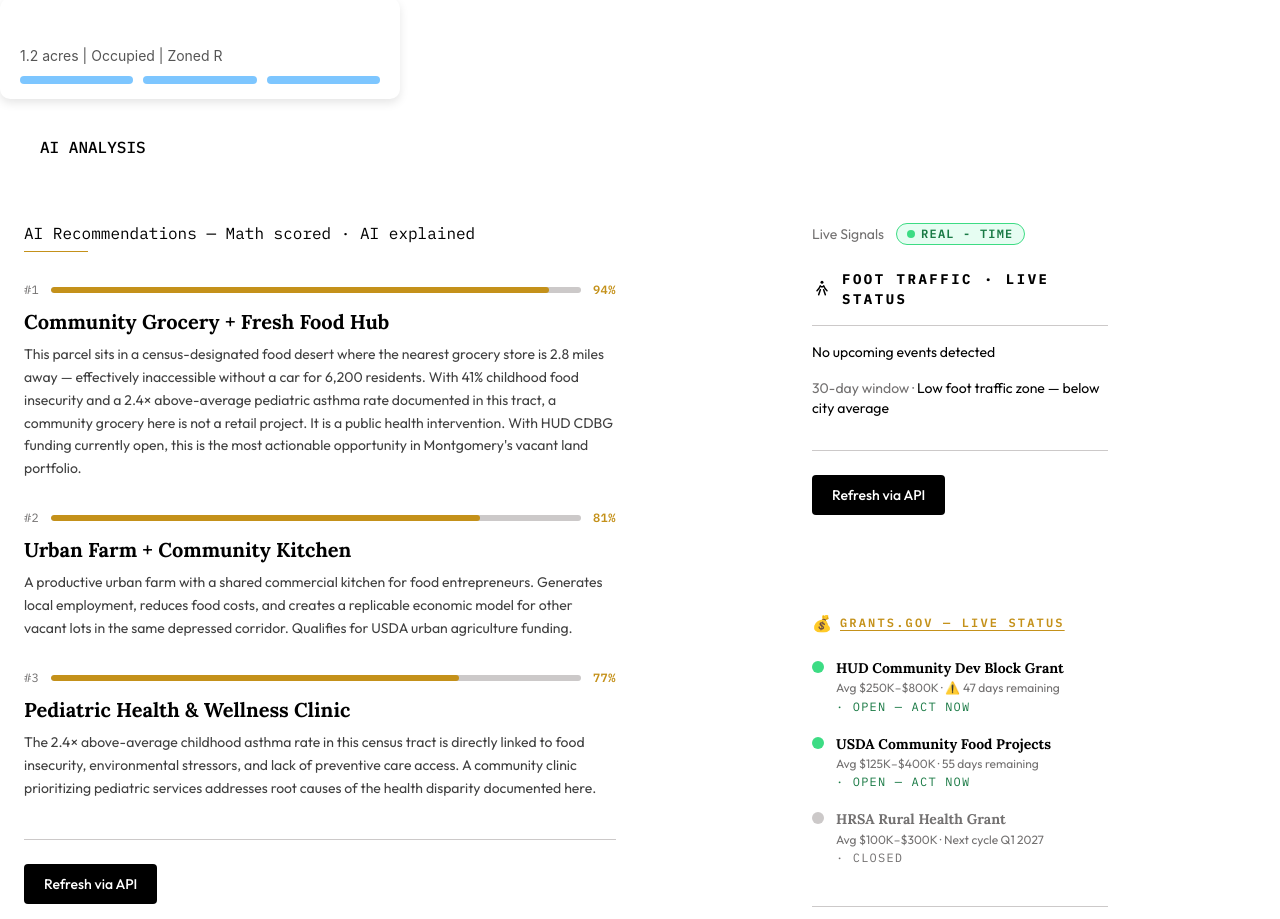
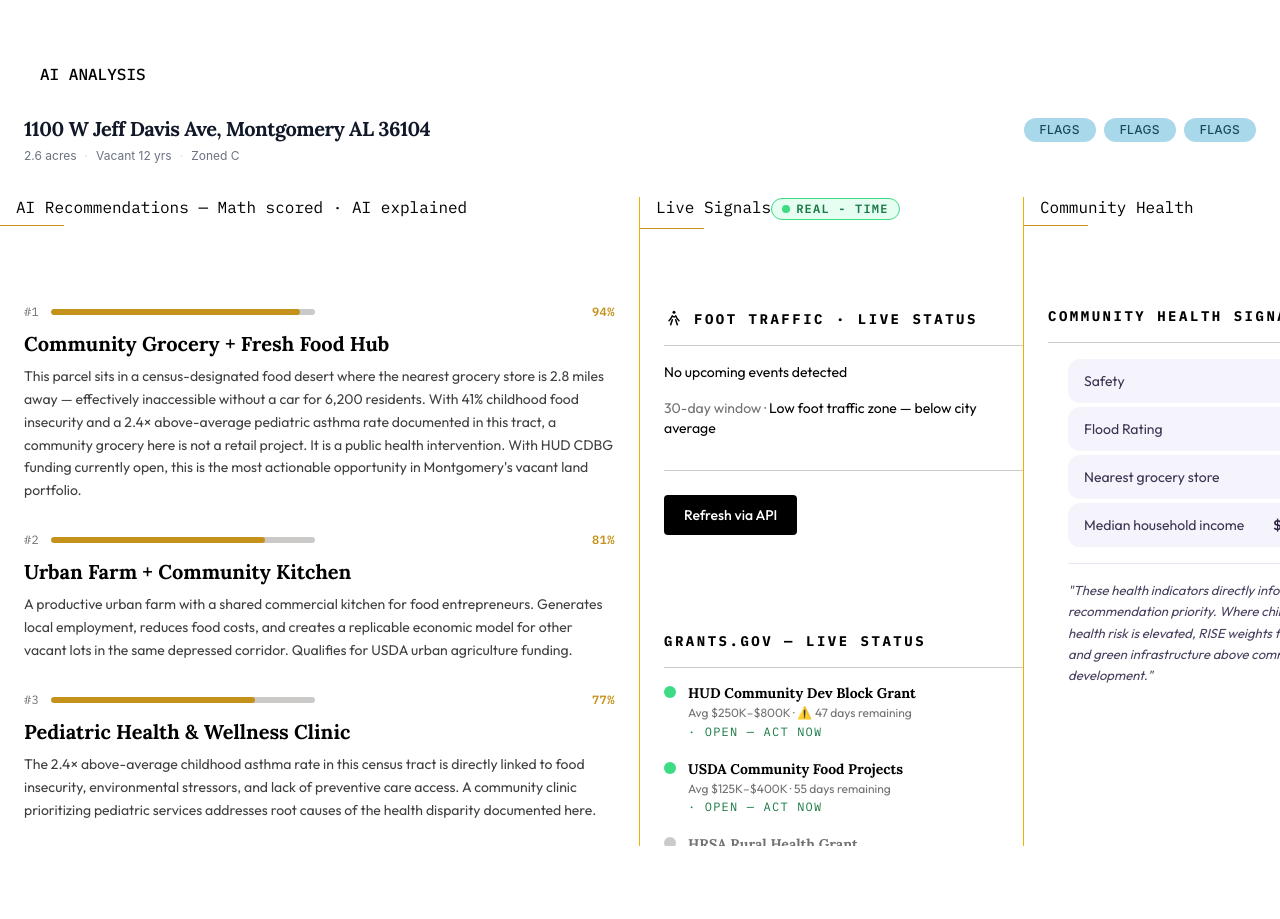
Before and after one commit to revyrob/RAG-AI-Frontend, a React (Vite) app: page / in a window 1280 px wide. Shown: the part 873-1792 px from the top of the page. After the commit the page ends 1719 px from the top, so only its background shows below. Built offline with nearby package versions, Linux system fonts and the light colour scheme.

Commit message:
the two sections are updates

```diff
--- a/src/App.tsx
+++ b/src/App.tsx
@@ -1,32 +1,15 @@
 
 import './App.css'
 import Header from './components/Header'
-import PropertyCard from './components/PropertyCard';
 import BreakDown from './sections/BreakDown'
 import ParcelAnalyzeSection from './sections/ParcelAnalyzeSection'
 
 function App() {
-  // Tableau de propriétés
-  const properties = [
-    {
-      address: "1100 W Jeff Davis Ave, Montgomery AL 36104",
-      details: "2.6 acres | Vacant 12 yrs | Zoned C",
-    },
-    {
-      address: "123 Main St, Example City",
-      details: "1.2 acres | Occupied | Zoned R",
-    },
-    {
-      address: "456 Oak Rd, Sample Town",
-      details: "3.5 acres | Vacant 5 yrs | Zoned I",
-    },
-  ];
 
   return (
     <>
-      <Header/>
+    <Header/>
      <ParcelAnalyzeSection/>
-     <PropertyCard address={properties[1].address} details={properties[1].details}/>
      <BreakDown/>
 </>
   )
--- a/src/components/AiRecommendations.tsx
+++ b/src/components/AiRecommendations.tsx
@@ -36,7 +36,7 @@ const DEFAULT_DATA: Recommendation[] = [
 
 function ScoreBar({ score, animate }: { score: number; animate: boolean }) {
   return (
-    <div className="relative h-1.5 w-full rounded-full overflow-hidden" style={{ backgroundColor: "#CCC9C9" }}>
+    <div className="relative h-1.5 w-[50%] rounded-full overflow-hidden" style={{ backgroundColor: "#CCC9C9" }}>
       <div
         className="absolute inset-y-0 left-0 rounded-full transition-all duration-700 ease-out"
         style={{
@@ -176,8 +176,8 @@ export default function AiRecommendations() {
 
       <div className=" bg-white flex items-start justify-center px-6 py-12">
         <div className="">
-
-          {/* Header */}
+{/*
+          Header
           <div className="mb-8">
 
             <h1
@@ -190,7 +190,7 @@ export default function AiRecommendations() {
               className="mt-2 h-px w-16"
               style={{ backgroundColor: "#C4911A" }}
             />
-          </div>
+          </div> */}
 
           {/* Cards */}
           <div className="flex flex-col gap-8">
--- a/src/components/CommunityHealth.tsx
+++ b/src/components/CommunityHealth.tsx
@@ -1,4 +1,3 @@
-import { Heart } from "lucide-react";
 import { useEffect } from "react";
 
 
@@ -28,39 +27,40 @@ export default function CommunityHealth() {
   }, []);
 
   return (
-    <div className="min-h-screen bg-gray-100 flex items-center justify-center p-6">
+    <div className="flex flex-col pl-6 py-12">
+
       <div
-        className="bg-white rounded-2xl shadow-md overflow-hidden"
+        className=" "
         style={{ width: "320px", fontFamily: bodyFont }}
       >
         {/* Header bar */}
-        <div
-          className="px-5 pt-4 pb-1"
-          style={{ borderBottom: "none" }}
-        >
-          <p
-            className="text-xs font-semibold tracking-widest uppercase"
-            style={{ color: "#9b8fc7", letterSpacing: "0.12em", fontFamily: monoFont }}
+       {/* ── Section title ── */}
+          <div
+            className="flex items-center gap-2.5 mb-4"
+            style={{
+
+              transition: "opacity 0.4s ease, transform 0.4s ease",
+              transitionDelay: "80ms",
+
+            }}
           >
-            Health Equity
-          </p>
-        </div>
 
-        {/* Title row */}
-        <div className="flex items-center gap-2 px-5 pt-2 pb-4">
-          <Heart
-            size={16}
-            fill="#7c6bb0"
-            stroke="#7c6bb0"
-            strokeWidth={1.5}
+            <h2
+              className="text-sm font-bold tracking-[0.18em] uppercase"
+              style={{
+                fontFamily: "'IBM Plex Mono', monospace",
+                color: "#000000",
+              }}
+            >
+              Community Health Signals
+            </h2>
+          </div>
+
+          {/* ── Divider ── */}
+          <div
+            className="mb-4 h-px"
+            style={{ backgroundColor: "#CCC9C9",  transition: "opacity 0.4s ease", transitionDelay: "140ms" }}
           />
-          <h2
-            className="text-sm font-bold tracking-widest uppercase"
-            style={{ color: "#2d2440", letterSpacing: "0.13em", fontFamily: monoFont }}
-          >
-            Community Health Signals
-          </h2>
-        </div>
 
         {/* Signal rows */}
         <div className="px-5 pb-4 flex flex-col gap-1">
--- a/src/components/FootTraffic.tsx
+++ b/src/components/FootTraffic.tsx
@@ -16,22 +16,7 @@ const DEFAULT_DATA: FootTrafficData = {
   trafficSummary: "Low foot traffic zone — below city average",
 };
 
-// ─── Pulsing dot ─────────────────────────────────────────────────────────────
 
-function PulseDot() {
-  return (
-    <span className="relative flex h-2 w-2">
-      <span
-        className="animate-ping absolute inline-flex h-full w-full rounded-full opacity-60"
-        style={{ backgroundColor: "#3DDC84" }}
-      />
-      <span
-        className="relative inline-flex rounded-full h-2 w-2"
-        style={{ backgroundColor: "#3DDC84" }}
-      />
-    </span>
-  );
-}
 
 // ─── Foot Traffic SVG icon ────────────────────────────────────────────────────
 
@@ -113,41 +98,10 @@ export default function FootTraffic() {
 
       `}</style>
 
-      <div className=" bg-white flex items-start justify-center px-6 py-12">
-        <div className="w-[50%] ">
+      <div className=" bg-white flex pl-6  py-12">
+        <div className="">
 
-          {/* ── Live Signals badge row ── */}
-          <div
-            className="flex items-center gap-3 mb-6"
-            style={{
-              opacity: visible ? 1 : 0,
-              transition: "opacity 0.4s ease",
-              transitionDelay: "0ms",
-            }}
-          >
-            <span
-              className="text-sm"
-              style={{
-                fontFamily: "'Outfit', sans-serif",
-                color: "#737171",
-              }}
-            >
-              Live Signals
-            </span>
 
-            <span
-              className="inline-flex items-center gap-1.5 px-2.5 py-0.5 rounded-full text-xs font-semibold tracking-widest"
-              style={{
-                fontFamily: "'IBM Plex Mono', monospace",
-                backgroundColor: "#e6fdf2",
-                color: "#1a7a45",
-                border: "1px solid #3DDC84",
-              }}
-            >
-              <PulseDot />
-              REAL - TIME
-            </span>
-          </div>
 
           {/* ── Section title ── */}
           <div
--- a/src/components/Grants.tsx
+++ b/src/components/Grants.tsx
@@ -215,31 +215,39 @@ export default function Grants() {
         @import url('https://fonts.googleapis.com/css2?family=IBM+Plex+Mono:wght@400;600&family=Lora:wght@700&family=Outfit:wght@400;500&display=swap');
       `}</style>
 
-      <div className=" bg-white flex items-start justify-center px-6 py-12">
-        <div className="w-[50%] ">
+      <div className=" bg-white pl-6  py-12">
+        <div className="">
 
           {/* ── Header ── */}
+          {/* ── Section title ── */}
           <div
-            className="flex items-center gap-2 mb-6"
+            className="flex items-center gap-2.5 mb-4"
             style={{
-              opacity: visible ? 1 : 0,
-              transition: "opacity 0.4s ease",
+
+              transition: "opacity 0.4s ease, transform 0.4s ease",
+              transitionDelay: "80ms",
+
             }}
           >
-            <span style={{ fontSize: 16 }}>💰</span>
+
             <h2
-              className="text-xs font-semibold tracking-[0.18em] uppercase"
+              className="text-sm font-bold tracking-[0.18em] uppercase"
               style={{
                 fontFamily: "'IBM Plex Mono', monospace",
-                color: "#C4911A",
-                textDecoration: "underline",
-                textUnderlineOffset: "3px",
-                textDecorationColor: "#C4911A",
+                color: "#000000",
               }}
             >
-              Grants.gov — Live Status
+             Grants.gov — Live Status
             </h2>
           </div>
+
+          {/* ── Divider ── */}
+          <div
+            className="mb-4 h-px"
+            style={{ backgroundColor: "#CCC9C9",  transition: "opacity 0.4s ease", transitionDelay: "140ms" }}
+          />
+
+
 
           {/* ── Grant list ── */}
           <div className="flex flex-col gap-5">
--- /dev/null
+++ b/src/components/PropertyHeader.tsx
@@ -0,0 +1,60 @@
+import { useEffect } from "react";
+
+interface PropertyHeaderProps {
+  address?: string;
+  city?: string;
+  acres?: number;
+  vacantYears?: number;
+  zoning?: string;
+  flags?: string[];
+}
+
+export default function PropertyHeader({
+  address = "1100 W Jeff Davis Ave",
+  city = "Montgomery AL 36104",
+  acres = 2.6,
+  vacantYears = 12,
+  zoning = "C",
+  flags = ["FLAGS", "FLAGS", "FLAGS"],
+}: PropertyHeaderProps) {
+  useEffect(() => {
+    const link = document.createElement("link");
+    link.href = "https://fonts.googleapis.com/css2?family=Lora:wght@700&display=swap";
+    link.rel = "stylesheet";
+    document.head.appendChild(link);
+  }, []);
+
+  return (
+    <div className="flex items-start justify-between px-6 py-3 bg-white border-b pb-8">
+      {/* Left: Address + meta */}
+      <div className="flex flex-col gap-1">
+        <h2
+          className="font-bold text-gray-900 tracking-tight"
+          style={{ fontFamily: "'Lora', serif", fontSize: "20px" }}
+        >
+          {address}, {city}
+        </h2>
+        <div className="flex items-center gap-2 text-xs text-gray-500">
+          <span>{acres} acres</span>
+          <span className="text-gray-300">·</span>
+          <span>Vacant {vacantYears} yrs</span>
+          <span className="text-gray-300">·</span>
+          <span>Zoned {zoning}</span>
+        </div>
+      </div>
+
+      {/* Right: Flag badges */}
+      <div className="flex items-center gap-2 mt-1">
+        {flags.map((flag, i) => (
+          <span
+            key={i}
+            className="px-4 py-1 rounded-full text-xs font-medium tracking-wide"
+            style={{ backgroundColor: "#a8d8ea", color: "#1a4a5e" }}
+          >
+            {flag}
+          </span>
+        ))}
+      </div>
+    </div>
+  );
+}
--- a/src/sections/BreakDown.tsx
+++ b/src/sections/BreakDown.tsx
@@ -2,20 +2,101 @@ import AiRecommendations from "../components/AiRecommendations"
 import CommunityHealth from "../components/CommunityHealth"
 import FootTraffic from "../components/FootTraffic"
 import GrantsLiveStatus from "../components/Grants"
+import PropertyHeader from "../components/PropertyHeader"
 
 type Props = {}
+// ─── Pulsing dot ─────────────────────────────────────────────────────────────
 
+function PulseDot() {
+  return (
+    <span className="relative flex h-2 w-2">
+      <span
+        className="animate-ping absolute inline-flex h-full w-full rounded-full opacity-60"
+        style={{ backgroundColor: "#3DDC84" }}
+      />
+      <span
+        className="relative inline-flex rounded-full h-2 w-2"
+        style={{ backgroundColor: "#3DDC84" }}
+      />
+    </span>
+  );
+}
 export default function BreakDown(props: Props) {
   return (
-    <div className='flex flex-col h-screen overflow-y-auto'>
+   <div className='flex flex-col h-screen mt-12 bordertop-1-[#C4911A]'>
+
   <h1 className='p-4 pl-10 text-black font-section'>AI ANALYSIS</h1>
-      <div className='flex flex-row flex-1'>
-        <div className='flex-1'>
+   <PropertyHeader/>
+  <div className='flex flex-row flex-1 overflow-hidden'>
+    <div className='w-[50%]  flex flex-col border-r border-yellow-500'>
+      <div className="mb-8">
+
+            <h1
+              className="leading-tight pl-4"
+              style={{ fontFamily: "'IBM Plex Mono', monospace", color: "#000000" }}
+            >
+              AI Recommendations — Math scored · AI explained
+            </h1>
+            <div
+              className="mt-2 h-px w-16"
+              style={{ backgroundColor: "#C4911A" }}
+            />
+          </div>
       <AiRecommendations />
     </div>
-        <div className='flex-1'>
+    <div className='w-[30%] flex flex-col   border-r border-yellow-500'>
+      <div className="mb-8">
+
+            <h1
+              className="leading-tight pl-4"
+              style={{ fontFamily: "'IBM Plex Mono', monospace", color: "#000000" }}
+            >
+              Live Signals
+              <span
+              className="text-sm"
+              style={{
+                fontFamily: "'Outfit', sans-serif",
+                color: "#737171",
+              }}
+            >
+
+            </span>
+
+            <span
+              className="inline-flex items-center gap-1.5 px-2.5 py-0.5 rounded-full text-xs font-semibold tracking-widest"
+              style={{
+                fontFamily: "'IBM Plex Mono', monospace",
+                backgroundColor: "#e6fdf2",
+                color: "#1a7a45",
+                border: "1px solid #3DDC84",
+              }}
+            >
+              <PulseDot />
+              REAL - TIME
+            </span>
+            </h1>
+            <div
+              className="mt-2 h-px w-16"
+              style={{ backgroundColor: "#C4911A" }}
+            />
+          </div>
       <FootTraffic />
       <GrantsLiveStatus />
+    </div>
+    <div className='w-[20%] '>
+       <div className="mb-8">
+
+            <h1
+              className="leading-tight pl-4"
+              style={{ fontFamily: "'IBM Plex Mono', monospace", color: "#000000" }}
+            >
+              Community Health
+            </h1>
+            <div
+              className="mt-2 h-px w-16"
+              style={{ backgroundColor: "#C4911A" }}
+            />
+          </div>
       <CommunityHealth />
     </div>
   </div>
```
Lines whose indentation alone changed are shown as unchanged.
